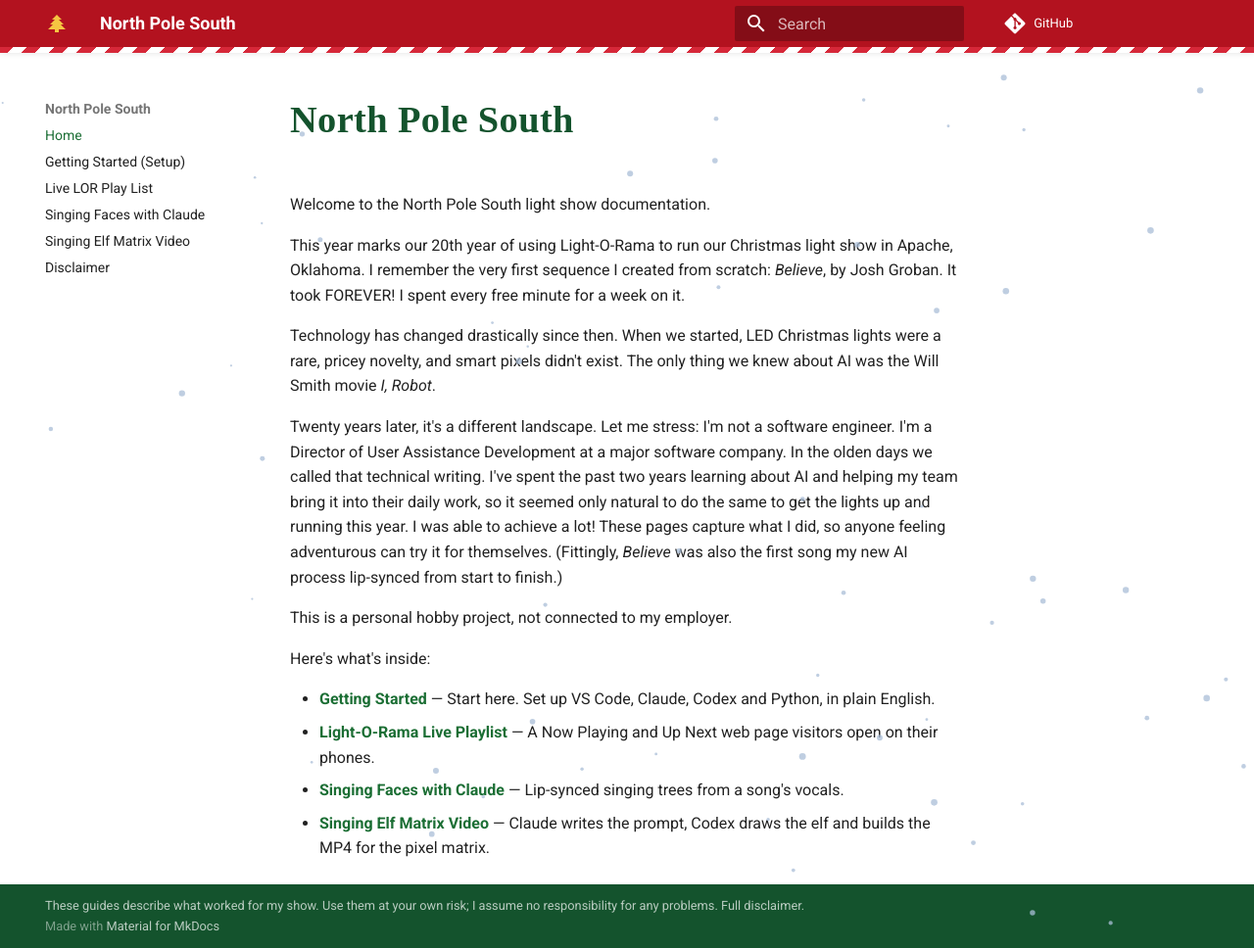
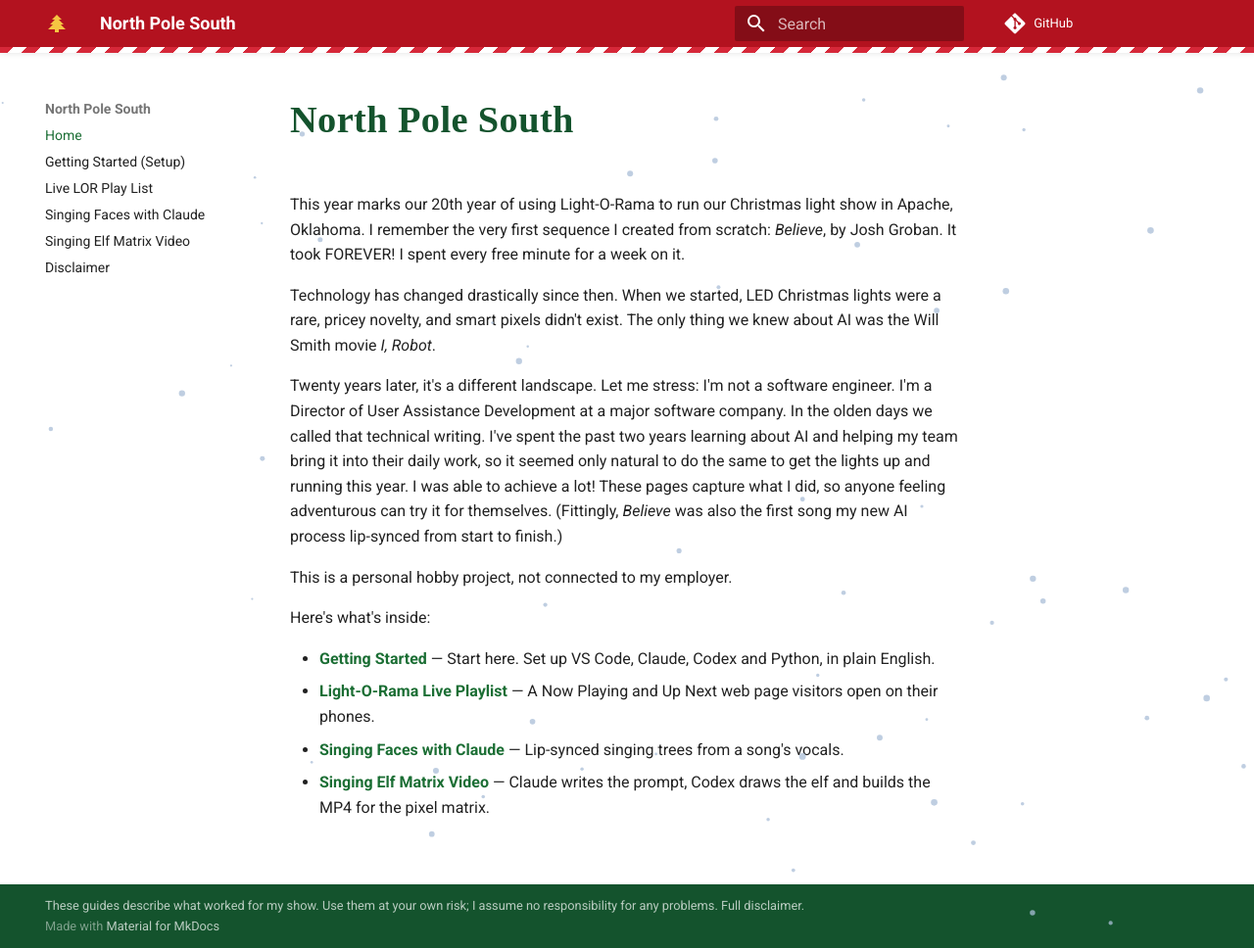
Before and after one commit to northpolesouth/northpolesouth.github.io, an MkDocs documentation site: the page built from docs/index.md, in a window 1280 px wide and 968 px high. Shown: the whole window at 98% size. Built offline with MkDocs 1.6.1 and Material for MkDocs 9.7.7, drawn with Linux system fonts in a browser that asks for light colours; some web fonts are replaced; comment, search, counter and statistics services are not loaded.

Commit message:
Remove generic welcome line from home page
Co-Authored-By: Claude Opus 5.5 <noreply@anthropic.com>

```diff
--- a/docs/index.md
+++ b/docs/index.md
@@ -1,6 +1,4 @@
 # North Pole South
-
-Welcome to the North Pole South light show documentation.
 
 This year marks our 20th year of using Light-O-Rama to run our Christmas light show in Apache, Oklahoma. I remember the very first sequence I created from scratch: *Believe*, by Josh Groban. It took FOREVER! I spent every free minute for a week on it.
 
```
